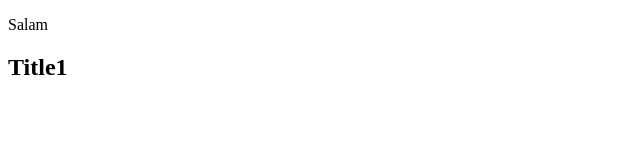
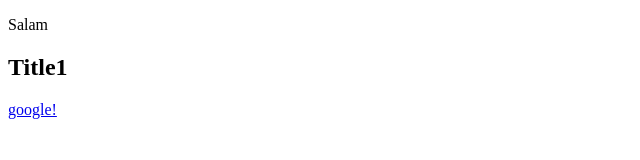
Before and after one commit to Yara-st/firsthtml, a plain HTML site: page index.html in a window 1280 px wide. Shown: the full height of the page, 0-640 px from the left. Drawn offline with Linux system fonts and the light colour scheme.

Commit message:
second succes

```diff
--- a/index.html
+++ b/index.html
@@ -8,5 +8,6 @@
 <body>
     <p>Salam</p>
     <h2>Title1</h2>
+    <a href="https://www.google.com">google!</a>
 </body>
 </html>
```
